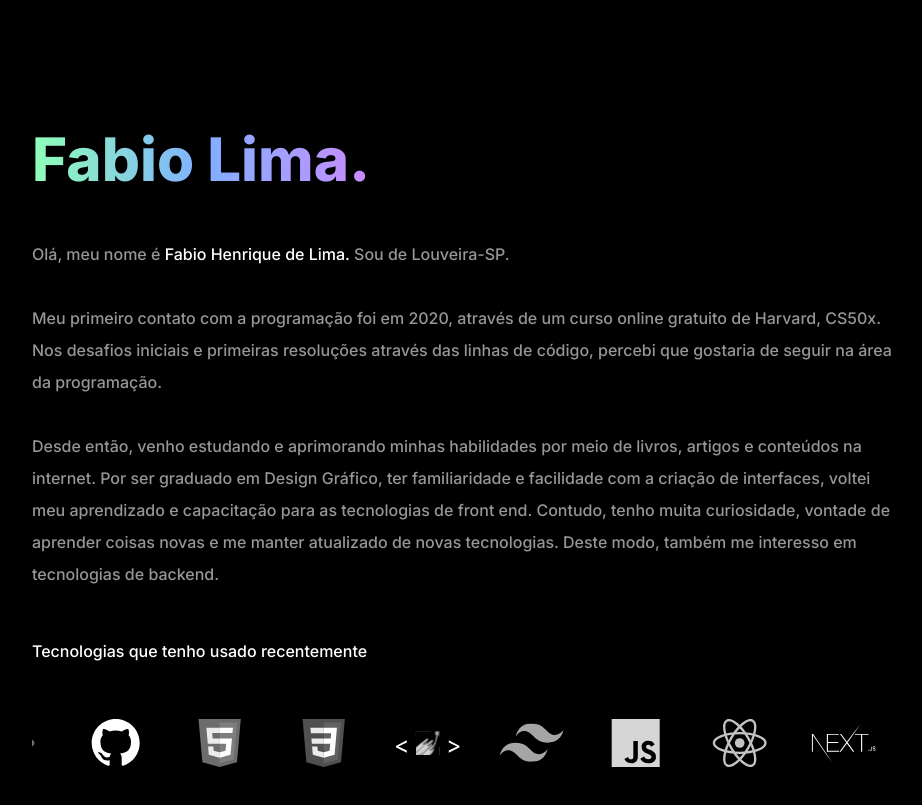
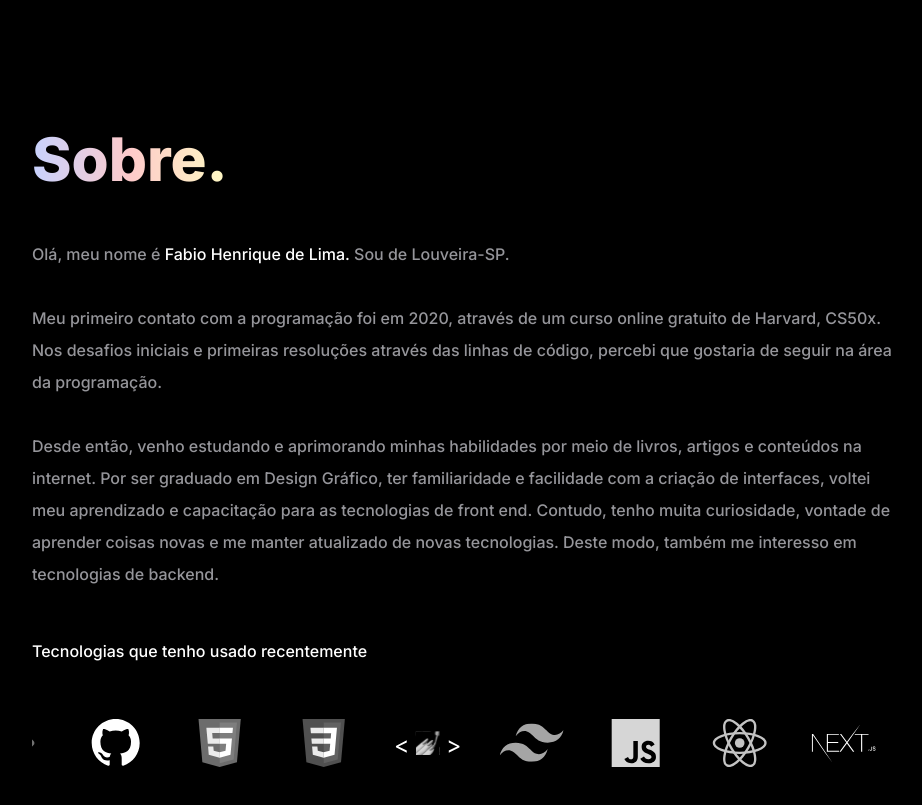
Before and after one commit to fabiolima-dev/fabiolima.dev, a Next.js app: page / in a window 1280 px wide. Shown: the part 800-1605 px from the top of the page, without its empty margins (176-1098 px from the left). Built offline with nearby package versions, Linux system fonts and the light colour scheme.

Commit message:
Refactor title, pass props for color and title content

```diff
--- a/components/MobileNav.js
+++ b/components/MobileNav.js
@@ -24,7 +24,7 @@ export default function MobileNav({ sections, open }) {
                   className={`h-12 w-2 rounded-md bg-gradient-to-tr ${sections[key].color}`}
                 ></div>
                 <a
-                  href={"#" + sections[key].nav}
+                  href={"#" + sections[key].id}
                   className={"text-sm text-white"}
                 >
                   {sections[key].nav}
--- a/components/SectionTitle.js
+++ b/components/SectionTitle.js
@@ -1,12 +1,11 @@
 import { motion } from "framer-motion";
 
-export default function SectionTitleWrapper() {
+export default function SectionTitle({ section }) {
   return (
     <div className="w-fit">
       <motion.h1
         animate={{
-          background:
-            "linear-gradient(to right, var(--gradient-oceanic-one), var(--gradient-oceanic-two), var(--gradient-oceanic-three))",
+          background: `linear-gradient(to right, var(--${section.color}-one), var(--${section.color}-two), var(--${section.color}-three))`,
           WebkitBackgroundClip: "text",
           WebkitTextFillColor: "transparent",
           textShadow: "none",
@@ -14,7 +13,7 @@ export default function SectionTitleWrapper() {
         transition={{ delay: 1.5 }}
         className="w-max text-center text-5xl font-extrabold [-webkit-text-fill-color:var(--color-primary)] [text-shadow:1px_1px_white,1px_-1px_white,-1px_1px_white,-1px_-1px_white] md:text-6xl"
       >
-        Fabio Lima.
+        {section.title}
       </motion.h1>
       <div className="relative h-0 w-full">
         <motion.div
@@ -27,7 +26,7 @@ export default function SectionTitleWrapper() {
             duration: 1,
             times: [0, 0.3, 0.6, 1],
           }}
-          className="gradient-oceanic relative bottom-[48px] h-[48px] w-0 rounded-md bg-gradient-to-r md:bottom-[60px] md:h-[60px]"
+          className={`${section.color} relative bottom-[48px] h-[48px] w-0 rounded-md bg-gradient-to-r md:bottom-[60px] md:h-[60px]`}
         ></motion.div>
       </div>
     </div>
--- a/components/sections/About.js
+++ b/components/sections/About.js
@@ -2,7 +2,7 @@ import { motion, useTransform, useViewportScroll } from "framer-motion";
 import SectionTitle from "../SectionTitle";
 import Technologies from "../Technologies";
 
-export default function About() {
+export default function About({ section }) {
   const { scrollYProgress } = useViewportScroll();
   const translateAbout = useTransform(
     scrollYProgress,
@@ -23,7 +23,7 @@ export default function About() {
   return (
     <section className="px-5 xs:px-10 md:px-20">
       <div className="m-auto mt-20 flex min-h-screen max-w-screen-lg flex-col justify-evenly">
-        <SectionTitle />
+        <SectionTitle section={section} />
         <p className=" text-base leading-loose text-gray-1">
           Olá, meu nome é{" "}
           <span className="text-secondary">Fabio Henrique de Lima.</span> Sou de
--- a/components/sections/Header.js
+++ b/components/sections/Header.js
@@ -11,7 +11,7 @@ export default function Header({ darkMode, setDarkMode, sections }) {
           return (
             <a
               key={key}
-              href={`./#${sections[key].nav}`}
+              href={`./#${sections[key].id}`}
               className="mx-8 text-xs text-gray-1"
             >
               {sections[key].nav}
--- a/components/sections/Home.js
+++ b/components/sections/Home.js
@@ -1,7 +1,7 @@
 import { motion } from "framer-motion";
 import SectionTitle from "../SectionTitle";
 
-export default function Home() {
+export default function Home({ section }) {
   const reveal = {
     initial: {
       opacity: 0,
@@ -23,7 +23,10 @@ export default function Home() {
   };
 
   return (
-    <section className="flex h-screen flex-col items-center justify-evenly pt-16 sm:items-start">
+    <section
+      id={section.id}
+      className="flex h-screen flex-col items-center justify-evenly pt-16 sm:items-start"
+    >
       <motion.div
         initial="initial"
         animate="animate"
@@ -46,7 +49,7 @@ export default function Home() {
           Olá, me chamo
         </motion.h3>
         <motion.div custom={1} variants={reveal} className="my-4 md:my-6">
-          <SectionTitle />
+          <SectionTitle section={section} />
         </motion.div>
         <motion.h3
           custom={2}
--- a/pages/index.js
+++ b/pages/index.js
@@ -16,29 +16,25 @@ export default function Index() {
       title: "Fabio Lima.",
       nav: "HOME",
       color: "gradient-oceanic",
-      component: <Home />,
-      vh: "100vh",
+      id: "home",
     },
     about: {
       title: "Sobre.",
       nav: "SOBRE",
-      color: "gradient-mojave",
-      component: <About />,
-      vh: "100vh",
+      color: "gradient-sunset",
+      id: "sobre",
     },
     projects: {
       title: "Projetos.",
       nav: "PROJETOS",
       color: "gradient-hyper",
-      component: <Projects />,
-      vh: "100vh",
+      id: "projetos",
     },
     contact: {
       title: "Contato.",
       nav: "CONTATO",
       color: "gradient-candy",
-      component: <Contact />,
-      vh: "100vh",
+      id: "contato",
     },
   };
 
@@ -65,8 +61,8 @@ export default function Index() {
         sections={sections}
       />
       <main className="w-full max-w-screen-lg">
-        <Home />
-        <About />
+        <Home section={sections.home} />
+        <About section={sections.about} />
         <Projects />
         <Contact />
         <CommandLine />
```
